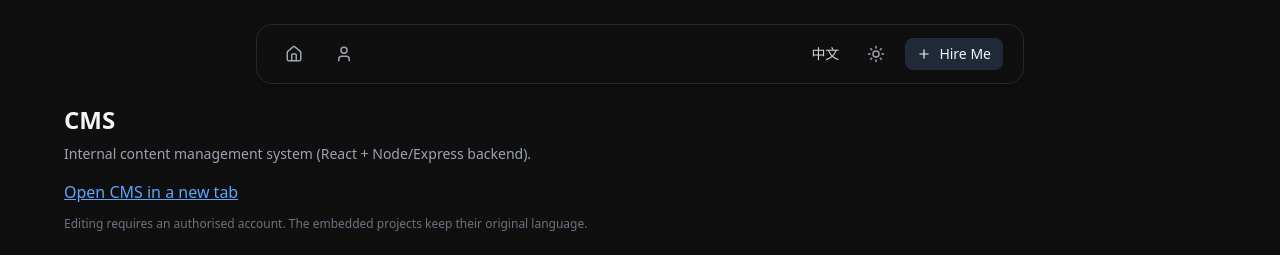
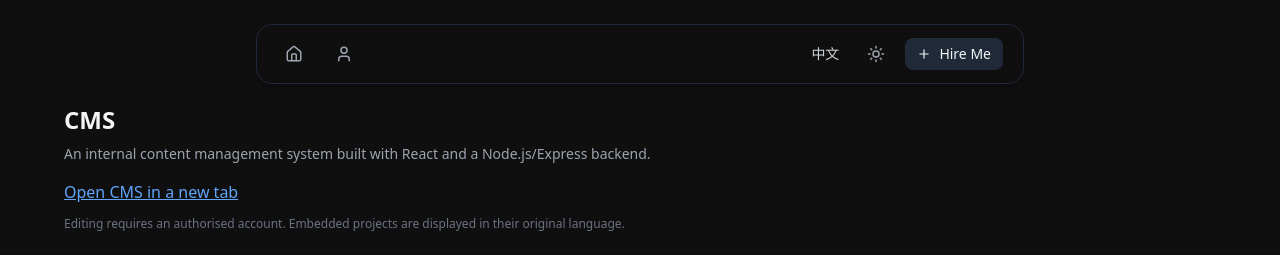
Before and after one commit to 2hangz/Portfolio, a Next.js app: page /roles/web-developer/entyre-CMS in a window 1280 px wide. Shown: the top 255 px of the page. Built offline with nearby package versions, Linux system fonts and the light colour scheme.

Commit message:
[skip ci] Clarify CMS access and embedded project language

```diff
--- a/src/app/roles/web-developer/entyre-CMS/page.tsx
+++ b/src/app/roles/web-developer/entyre-CMS/page.tsx
@@ -6,7 +6,7 @@ export default function CMSPage() {
       <main className="min-h-screen px-6 py-10">
         <div className="max-w-6xl mx-auto">
           <h1 className="text-2xl font-semibold text-gray-100">{t("CMS")}</h1>
-          <p className="text-sm text-gray-400 mt-2">{t("Internal content management system (React + Node/Express backend).")}</p>
+          <p className="text-sm text-gray-400 mt-2">{t("An internal content management system built with React and a Node.js/Express backend.")}</p>
 
           <a
             href="https://2hangz.github.io/CMS/#/login"
@@ -15,7 +15,7 @@ export default function CMSPage() {
             className="mt-4 inline-block text-blue-400 underline"
           >{t("Open CMS in a new tab")}</a>
 
-          <p className="text-xs text-gray-500 mt-3">{t('Editing requires an authorised account. The embedded projects keep their original language.')}</p>
+          <p className="text-xs text-gray-500 mt-3">{t('Editing requires an authorised account. Embedded projects are displayed in their original language.')}</p>
           <div className="mt-6 overflow-hidden rounded-2xl border border-gray-800 bg-black">
             <iframe
               title="ENTYRE CMS login"
```
